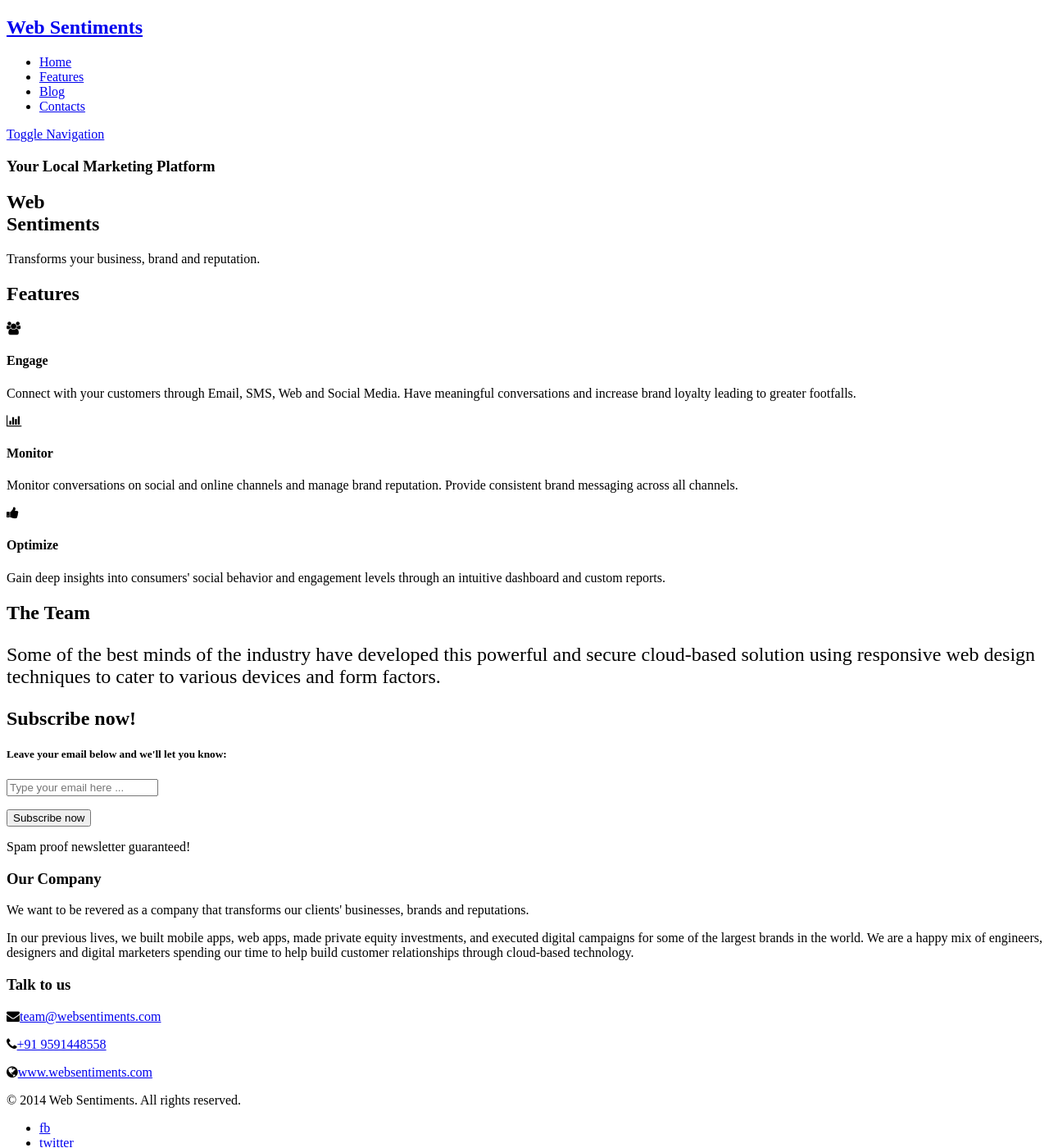
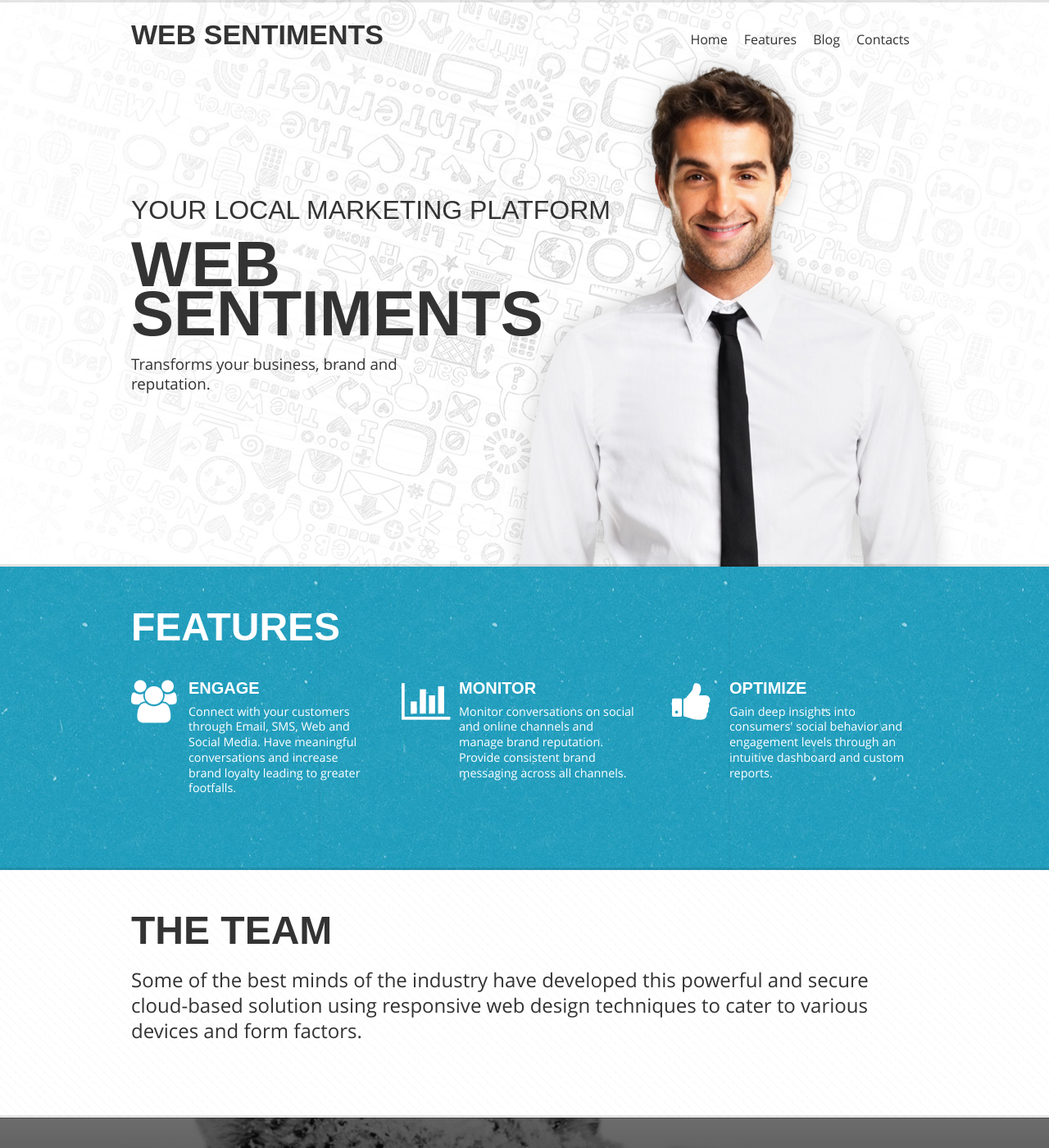
Before and after one commit to websentiments/websentiments.github.io, a Jekyll site: the page built from index.html, in a window 1280 px wide and 1400 px high. Shown: the whole window at 82% size. Built offline with Jekyll 4.4.1, drawn with Linux system fonts in a browser that asks for light colours; nearby versions of some CDN libraries; some web fonts are replaced; part of the change alters nothing that is shown.

```diff
--- a/_config.yml
+++ b/_config.yml
@@ -1,5 +1,5 @@
 #base_path: /
-base_path: /websensepub/
+base_path: /
 permalink: /blog/:title.html
 pygments: true
 markdown: kramdown
```
